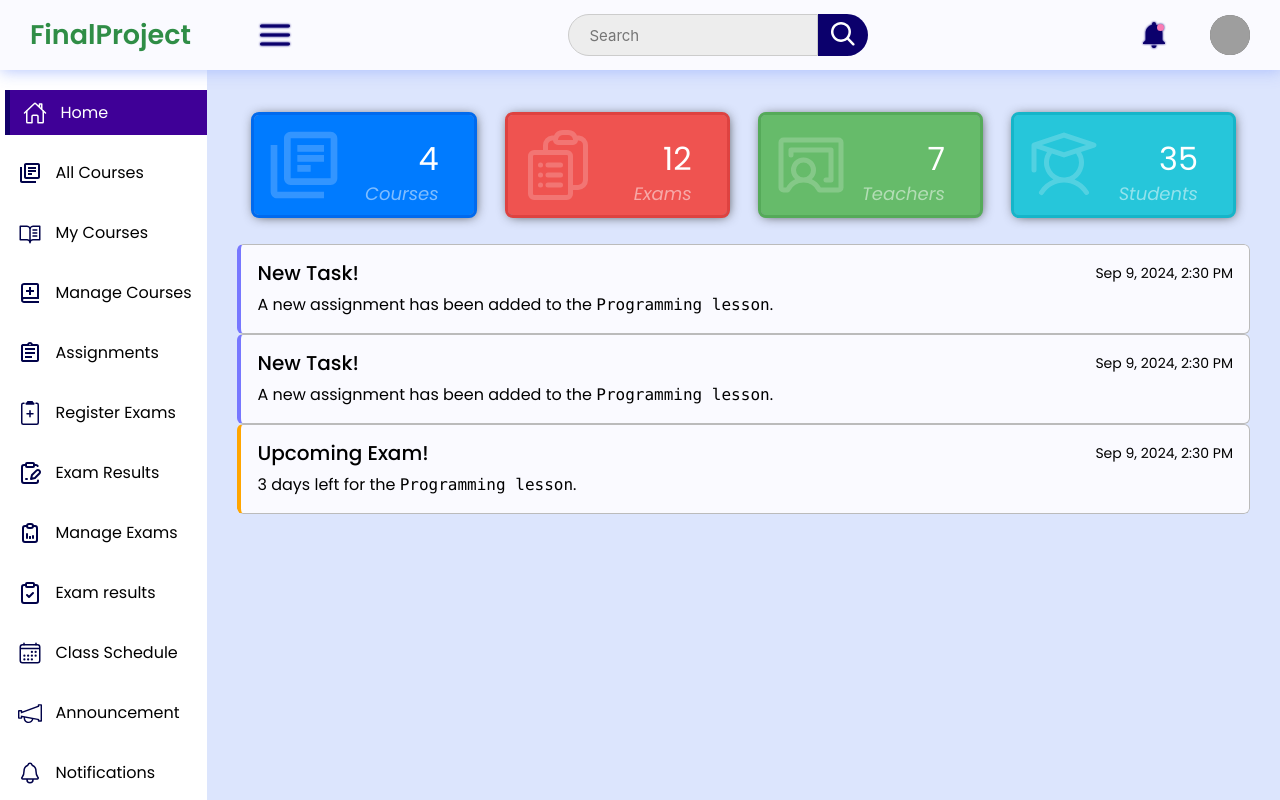
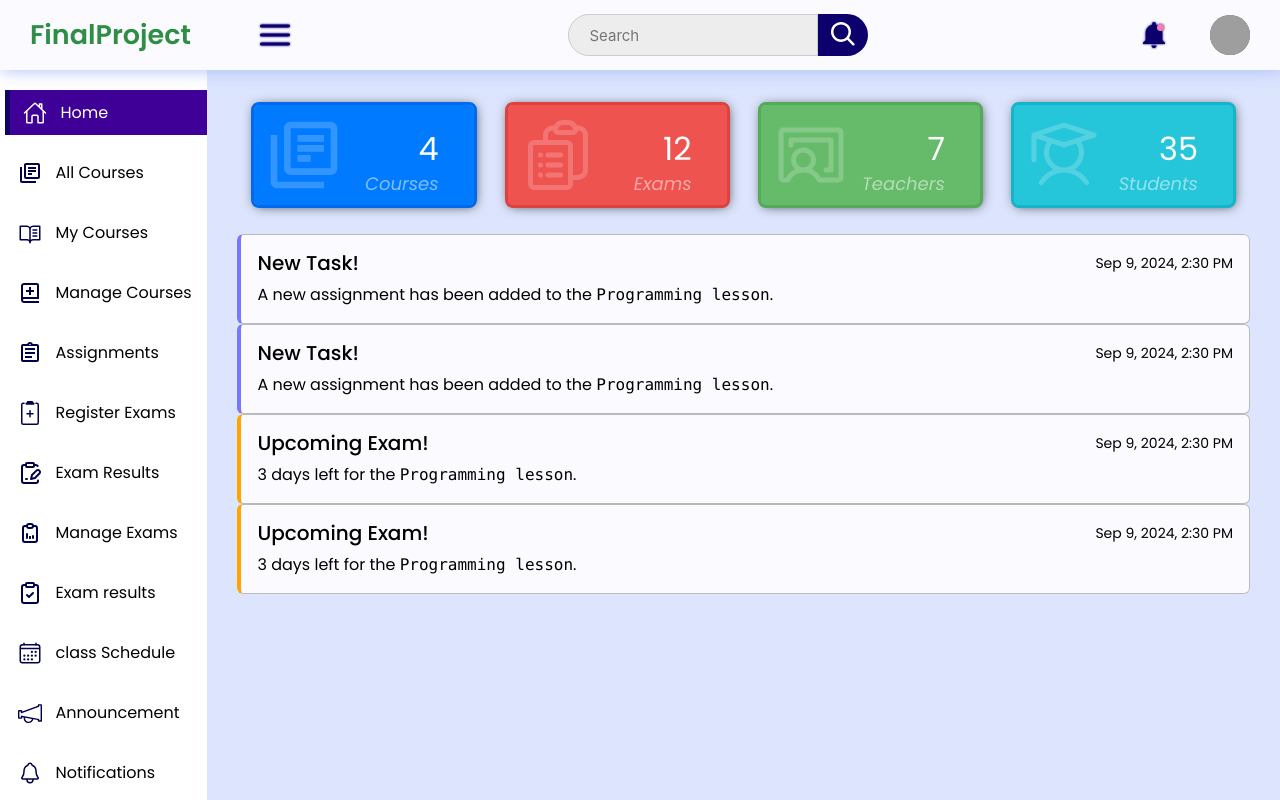
Before and after one commit to OmerTTech/FBFinalProject, a React (Create React App) app: page / in a window 1280 px wide. Built offline with nearby package versions, Linux system fonts and the light colour scheme; sample sign-in values are in the browser's storage; grey boxes are pictures that could not be loaded.

Commit message:
small changes

```diff
--- a/src/components/Auth/Register/RegisterPage.jsx
+++ b/src/components/Auth/Register/RegisterPage.jsx
@@ -20,23 +20,23 @@ const RegisterPage = () => {
       className="d-flex justify-content-center align-items-center"
       style={{ height: "100vh" }}
     >
-      <form onSubmit={submitHandler} class="form">
-        <div class="flex-column">
+      <form onSubmit={submitHandler} className="form">
+        <div className="flex-column">
           <label>Email </label>
         </div>
-        <div class="inputForm">
+        <div className="inputForm">
           <FiAtSign style={{ fontSize: "1.25rem" }} />
-          <input type="text" class="input" placeholder="Enter your Email" />
+          <input type="text" className="input" placeholder="Enter your Email" />
         </div>
 
-        <div class="flex-column">
+        <div className="flex-column">
           <label>Password</label>
         </div>
-        <div class="inputForm">
+        <div className="inputForm">
           <IoLockClosedOutline style={{ fontSize: "1.25rem" }} />
           <input
             type={`${showPassword ? "text" : "password"}`}
-            class="input"
+            className="input"
             placeholder="Enter your Password"
           />
 
@@ -55,7 +55,7 @@ const RegisterPage = () => {
           )}
         </div>
 
-        <div class="flex-row">
+        <div className="flex-row">
           <div className="d-flex justify-content-center align-items-center">
             <input
               type="checkbox"
@@ -64,14 +64,14 @@ const RegisterPage = () => {
             />
             <label>Remember me </label>
           </div>
-          <span class="span">Forgot password?</span>
+          <span className="span">Forgot password?</span>
         </div>
-        <button type="submit" class="btn btn-primary">
+        <button type="submit" className="btn btn-primary">
           Sign In
         </button>
-        <p class="p">
+        <p className="p">
           Already have an account?
-          <Link to="/login" class="span">
+          <Link to="/login" className="span">
             Sign In
           </Link>
         </p>
--- a/src/components/Infoboxs/Coursesboxs.jsx
+++ b/src/components/Infoboxs/Coursesboxs.jsx
@@ -12,7 +12,7 @@ const Coursesboxs = () => {
   ];
 
   return (
-    <div className="container">
+    <div className="container mb-4">
       <div className="row">
         {corsboxes.slice(0, 4).map((box, index) => (
           <Corsbox key={index} title={box.title} text={box.text} />
--- a/src/components/NotificationBoxes/BoxOfNotification.jsx
+++ b/src/components/NotificationBoxes/BoxOfNotification.jsx
@@ -15,20 +15,20 @@ const BoxOfNotification = ({ type, from, time }) => {
   };
   return (
     <div
-      class={`card notification new-assignment ${
+      className={`card notification new-assignment ${
         boxType[type] || "Not Found.."
       }`}
     >
-      <div class="card-body d-flex justify-content-between">
+      <div className="card-body d-flex justify-content-between">
         <div>
-          <h5 class="card-title">{titleForType[type] || "Not Found.."}</h5>
-          <p class="card-text">
+          <h5 className="card-title">{titleForType[type] || "Not Found.."}</h5>
+          <p className="card-text">
             {`${textForType[type] || "Not Found.."} `}
             <span className="font-monospace">{from || "Not Found.."}</span>.
           </p>
         </div>
         {time && (
-          <p class="card-text text-muted">
+          <p className="card-text text-muted">
             <small>{time}</small>
           </p>
         )}
--- a/src/components/NotificationBoxes/NotificationBoxes.css
+++ b/src/components/NotificationBoxes/NotificationBoxes.css
@@ -1,6 +1,5 @@
 .notifications-container {
   height: auto;
-  max-height: 49.5vh;
   overflow: auto;
   border-radius: 6px;
 }
--- a/src/components/NotificationBoxes/NotificationBoxes.jsx
+++ b/src/components/NotificationBoxes/NotificationBoxes.jsx
@@ -2,8 +2,7 @@ import React from "react";
 import "./NotificationBoxes.css";
 import BoxOfNotification from "./BoxOfNotification";
 
-const NotificationBoxes = () => {
-
+const NotificationBoxes = ({ isPageDashboard }) => {
   const getFormattedDateTime = (dateTimeString) => {
     const dateTimeParts = dateTimeString.split(" ");
     const dateParts = dateTimeParts[0].split(".");
@@ -27,14 +26,22 @@ const NotificationBoxes = () => {
 
   return (
     <>
-      <div class="notifications-container mt-2 d-flex flex-column">
+      <div
+        className="notifications-container d-flex flex-column"
+        style={{ maxHeight: (isPageDashboard) ? "49.5vh" : "100vh"}}
+      >
         <BoxOfNotification
           type={"newTask"}
           from={"Programming lesson"}
           time={getFormattedDateTime("09.09.2024 14:30")}
-          />
+        />
         <BoxOfNotification
           type={"newTask"}
+          from={"Programming lesson"}
+          time={getFormattedDateTime("09.09.2024 14:30")}
+        />
+        <BoxOfNotification
+          type={"upcomingExam"}
           from={"Programming lesson"}
           time={getFormattedDateTime("09.09.2024 14:30")}
         />
--- a/src/components/Semestr/Semestr.jsx
+++ b/src/components/Semestr/Semestr.jsx
@@ -7,7 +7,7 @@ const Semestr = ({page}) => {
   console.log(id);
 
   return (
-    <div className="semestr-box bg-primary my-4 mx-auto p-2 rounded-5 col-md-4 d-flex justify-content-around align-items-center">
+    <div className="semestr-box bg-primary mt-1 mb-4 mx-auto p-2 rounded-5 col-md-4 d-flex justify-content-around align-items-center">
       <NavLink to={`/${page}/1`} className="semestr-text">Semestr 1</NavLink>
       <NavLink to={`/${page}/2`} className="semestr-text">Semestr 2</NavLink>
     </div>
--- a/src/components/Sidebar/Sidebar.jsx
+++ b/src/components/Sidebar/Sidebar.jsx
@@ -110,9 +110,9 @@ const Sidebar = () => {
               <h4 className="h4-nav">Exam results</h4>
             </NavLink>
           )}
-          <NavLink to="/class/schedule" className="nav-option">
+          <NavLink to="/className/schedule" className="nav-option">
             <IoCalendarOutline className="icon" />
-            <h4 className="h4-nav">Class Schedule</h4>
+            <h4 className="h4-nav">class Schedule</h4>
           </NavLink>
           {(admin || teacher) && (
             <NavLink to="/exam/results" className="nav-option">
--- a/src/css/style.css
+++ b/src/css/style.css
@@ -163,7 +163,7 @@ header {
   width: 100%;
   overflow-y: scroll;
   overflow-x: hidden;
-  padding: 40px 30px 30px 30px;
+  padding: 30px 30px 30px 30px;
 }
 
 .main::-webkit-scrollbar-thumb {
--- a/src/pages/Assignments/Assignments.jsx
+++ b/src/pages/Assignments/Assignments.jsx
@@ -48,7 +48,7 @@ const Assignments = () => {
     <>
       <Semestr page={"assignments"} />
 
-      <div class="Assignment table-container mx-auto">
+      <div className="Assignment table-container mx-auto">
         <table>
           <thead>
             <tr>
--- a/src/pages/Dashboard/Dashboard.jsx
+++ b/src/pages/Dashboard/Dashboard.jsx
@@ -2,6 +2,7 @@ import React from "react";
 import Searchbar2 from "../../components/Searchbar/Searchbar2";
 import Infoboxs from "../../components/Infoboxs/Infoboxs";
 import NotificationBoxes from "../../components/NotificationBoxes/NotificationBoxes";
+import { Link } from "react-router-dom";
 
 const Dashboard = () => {
   return (
@@ -14,7 +15,9 @@ const Dashboard = () => {
 
       <Infoboxs />
 
-      <NotificationBoxes/>
+      <Link to="/notifications" style={{ cursor: "auto" }}>
+        <NotificationBoxes isPageDashboard={"true"} />
+      </Link>
     </>
   );
 };
```
